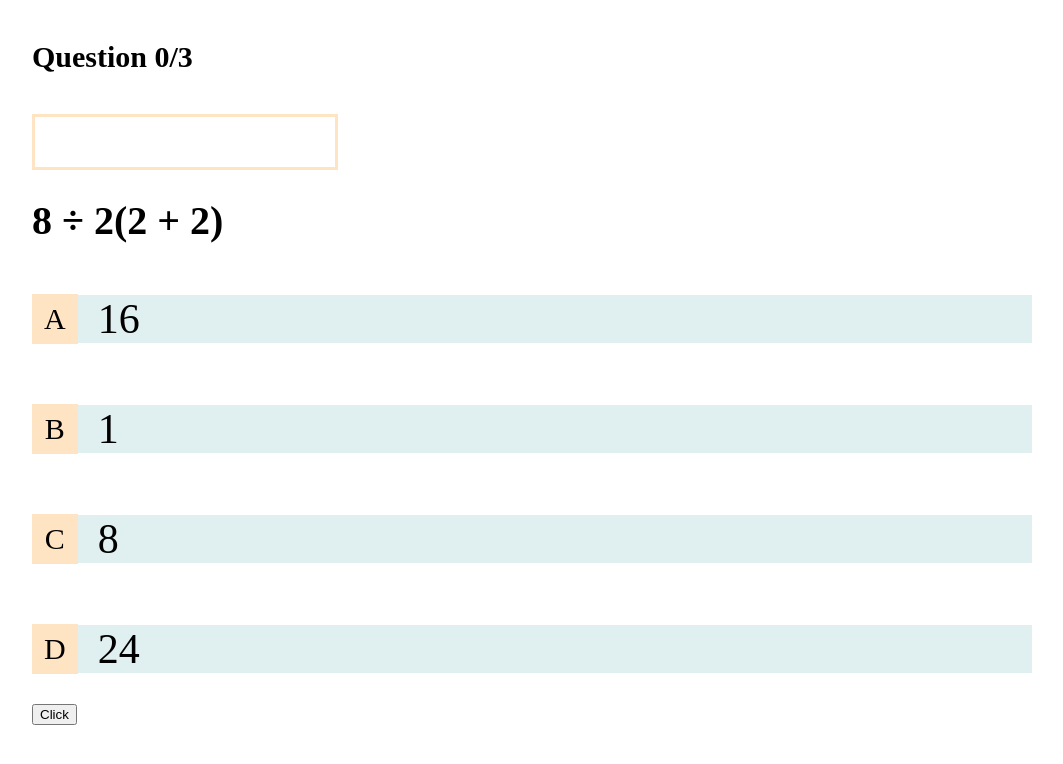
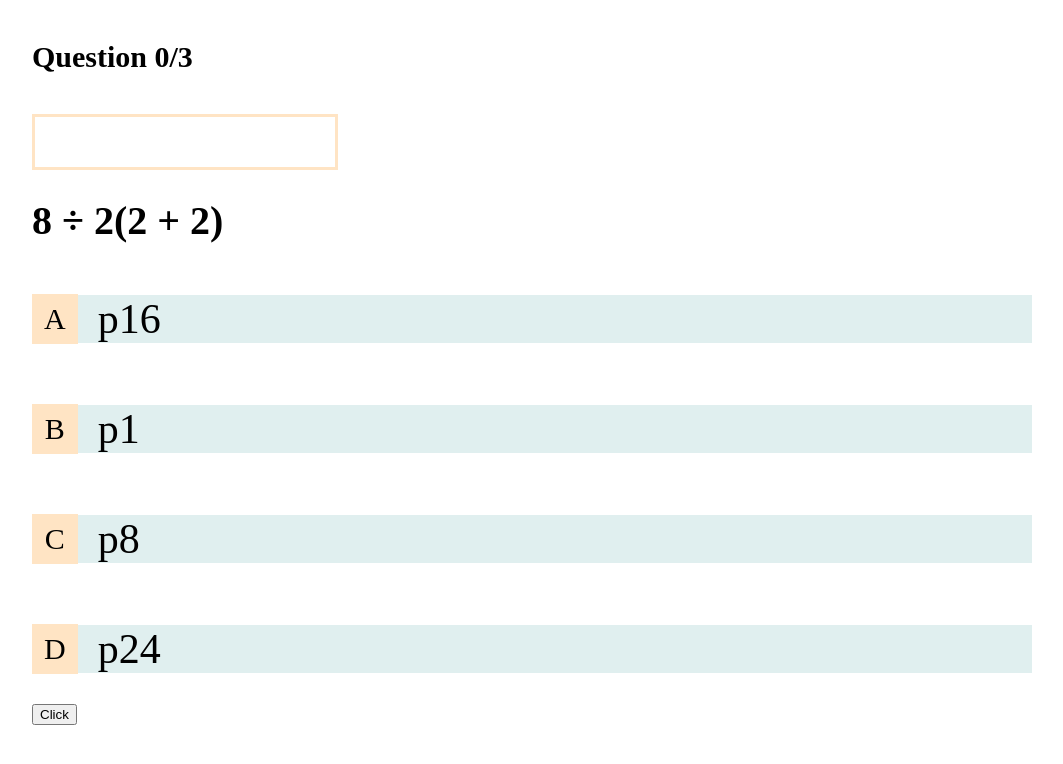
Before and after one commit to alex197925/quizes-vue, a Vue app: page /quiz/1 in a window 1280 px wide. Shown: the top 764 px of the page, without its empty margins (108-1171 px from the left). Built offline with nearby package versions, Linux system fonts and the light colour scheme.

Commit message:
Updated html in Question.vue

```diff
--- a/src/components/Question.vue
+++ b/src/components/Question.vue
@@ -1,12 +1,22 @@
 <!-- @format -->
 <script setup>
-import { defineProps } from "vue";
+import { defineProps, defineEmits } from "vue";
 
+const emit = defineEmits(["SelectOption"]);
 const { question } = defineProps(["question"]);
 // console.log(question);
 </script>
 <template>
   <div class="question-container">
+    <h1 class="question">{{ question.text }}</h1>
+  </div>
+  <div class="options-container">
+    <div v-for="option in question.options" :key="option.id" class="option">
+      <p class="option-label">{{ option.label }}</p>
+      <div class="option-value">p{{ option.text }}</div>
+    </div>
+  </div>
+  <!-- <div class="question-container">
     <h1 class="question">
       {{ question.text }}
     </h1>
@@ -16,7 +26,7 @@ const { question } = defineProps(["question"]);
       <p class="option-label">{{ option.label }}</p>
       <div class="option-value">{{ option.text }}</div>
     </div>
-  </div>
+  </div> -->
 </template>
 
 <style scoped>
```
